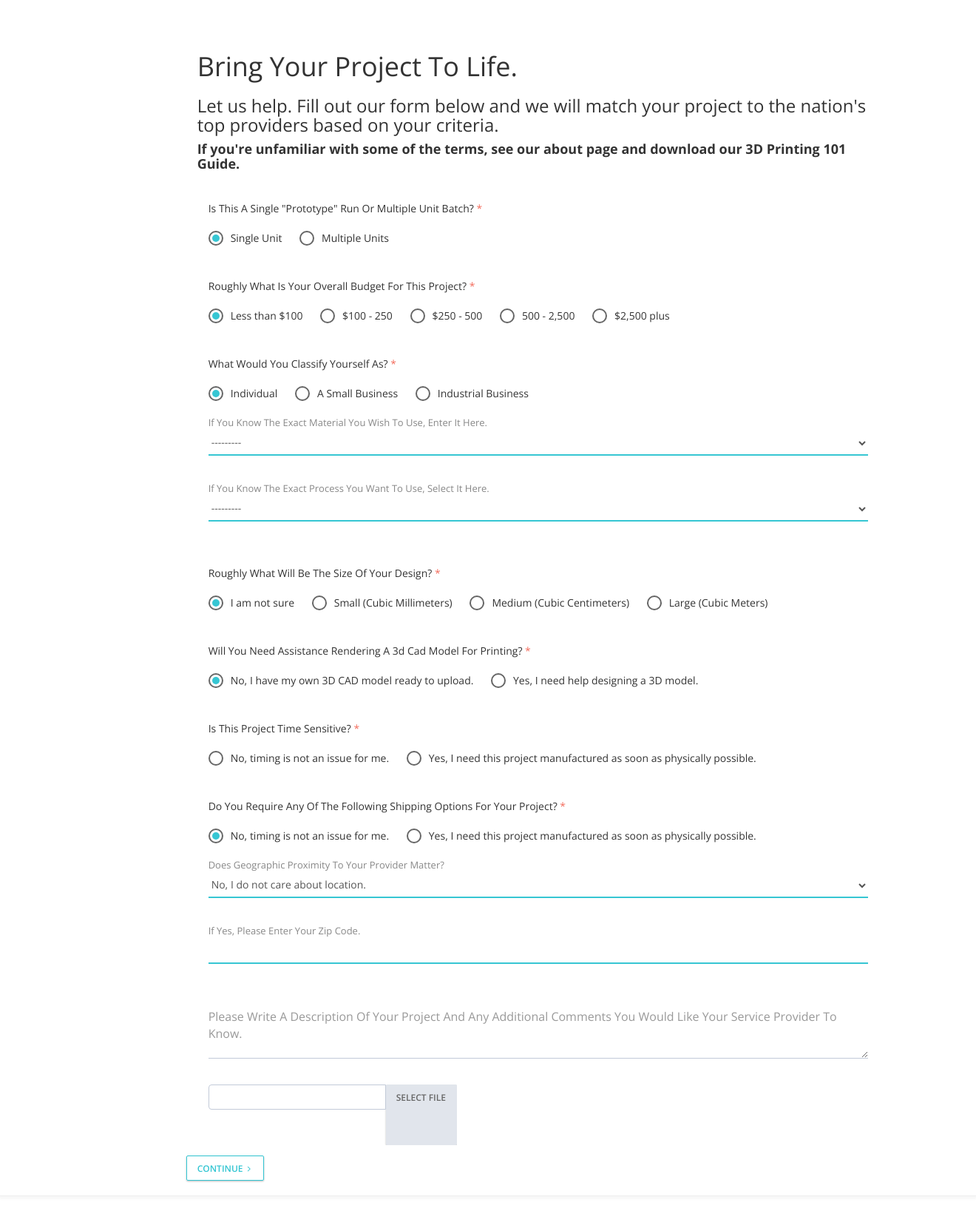
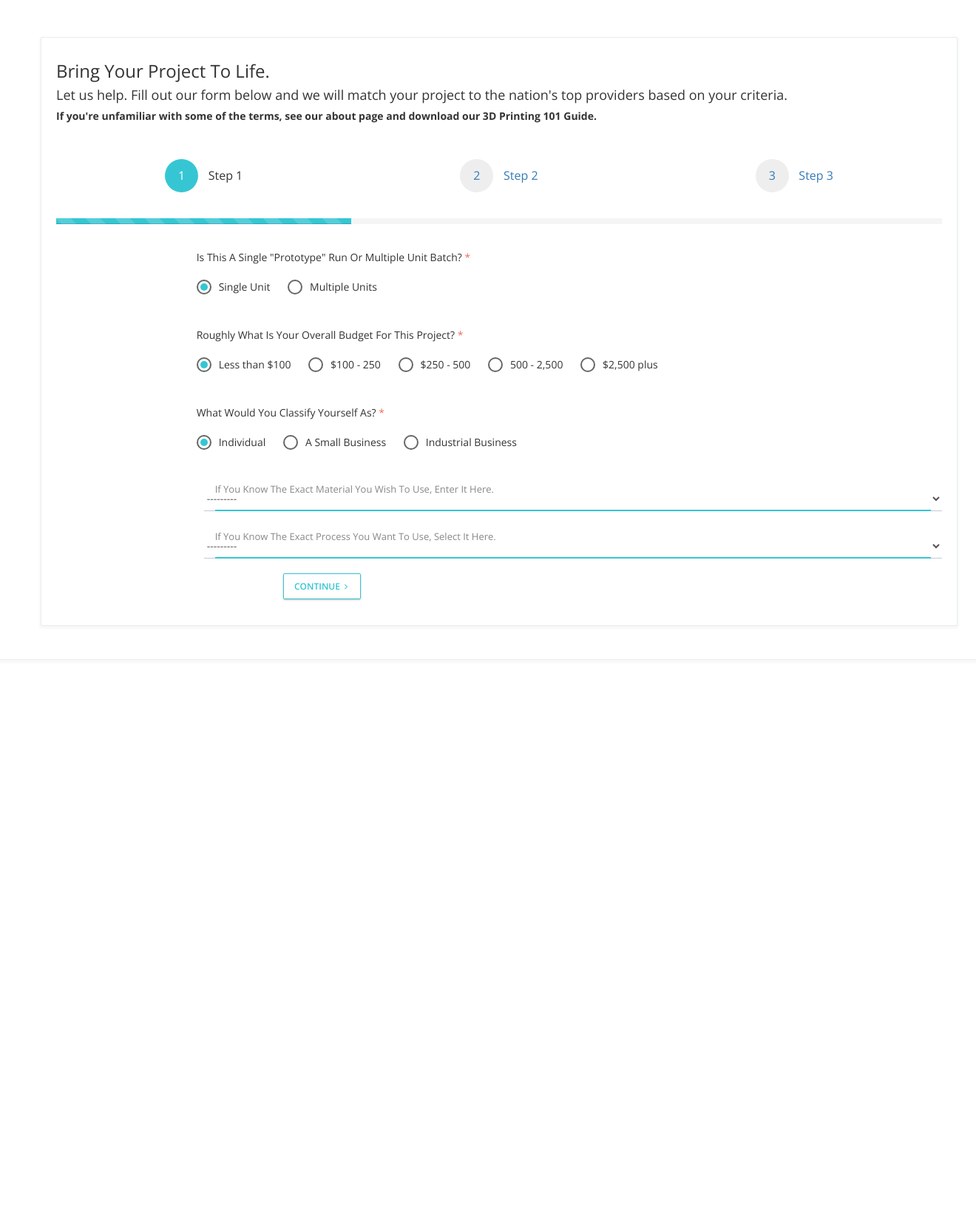
Before and after one commit to braininteractive/findyour3d, a Django app: page /customers/add/ in a window 1320 px wide. Shown: the part 200-1837 px from the top of the page at 74% size. After the commit the page ends 1092 px from the top, so only its background shows below. Run offline with Django 3.2, Linux system fonts and the light colour scheme; the visitor is signed in with stand-in values (Sample User, id 1); data that the repository does not hold is empty; some libraries are stand-ins or nearby versions.

Commit message:
Form wizard for static customer form

```diff
--- a/findyour3d/templates/customer/customer_form.html
+++ b/findyour3d/templates/customer/customer_form.html
@@ -13,22 +13,59 @@
 {% block content %}
 
     <div class="container">
+        <div class="portlet light bordered" id="form_wizard_1">
+            <div class="portlet-body form">
                 {% if form.errors %}
                     <div class="alert alert-danger">
                         {{ form.errors }}
                     </div>
                 {% endif %}
+                <h3>Bring Your Project To Life.</h3>
+                <h4>Let us help. Fill out our form below and we will match your project to the nation's top providers based on your criteria.</h4>
+                <h5 class="bold">If you're unfamiliar with some of the terms, see our about page and download our 3D Printing 101 Guide.</h5>
+                <form class="form-horizontal" action="" id="submit_form" method="POST">
+                {% csrf_token %}
+                    <div class="form-wizard">
+                        <div class="form-body">
+                            <ul class="nav nav-pills nav-justified steps">
+                                <li>
+                                    <a href="#tab1" data-toggle="tab" class="step">
+                                        <span class="number"> 1 </span>
+                                        <span class="desc">
+                                                    <i class="fa fa-check"></i> Step 1 </span>
+                                    </a>
+                                </li>
+                                <li>
+                                    <a href="#tab2" data-toggle="tab" class="step">
+                                        <span class="number"> 2 </span>
+                                        <span class="desc second_step">
+                                            <i class="fa fa-check"></i>
+                                                Step 2 </span>
+                                    </a>
+                                </li>
+                                <li>
+                                    <a href="#tab3" data-toggle="tab" class="step active">
+                                        <span class="number"> 3 </span>
+                                        <span class="desc third_step">
+                                                    <i class="fa fa-check"></i> Step 3 </span>
+                                    </a>
+                                </li>
+                            </ul>
+                            <div id="bar" class="progress progress-striped" role="progressbar">
+                                <div class="progress-bar progress-bar-success"> </div>
+                            </div>
+                            <div class="tab-content">
+                                <div class="alert alert-danger display-none">
+                                    <button class="close" data-dismiss="alert"></button>
+                                    You have some form errors. Please check below. </div>
+                                <div class="alert alert-success display-none">
+                                    <button class="close" data-dismiss="alert"></button>
+                                    Your form validation is successful! </div>
 
-        <div class="row">
-            <div class="col-md-9 col-md-offset-2">
-                <h1>Bring Your Project To Life.</h1>
-                <h3>Let us help. Fill out our form below and we will match your project to the nation's top providers based on your criteria.</h3>
-                <h4 class="bold">If you're unfamiliar with some of the terms, see our about page and download our 3D Printing 101 Guide.</h4>
-                <form action="" method="post">{% csrf_token %}
-                    <div class="form-actions">
+                                <div class="tab-pane active" id="tab1">
                                     {{ form.user }}
                                     <div class="form-group">
-                            <div class="col-md-12">
+                                        <div class="col-md-10 col-md-offset-2">
                                             <div class="form-group form-md-radios">
                                                 <p>
                                                     {{ form.prototype_type.label|title }}
@@ -51,7 +88,7 @@
                                     </div>
 
                                     <div class="form-group">
-                            <div class="col-md-12">
+                                        <div class="col-md-10 col-md-offset-2">
                                             <div class="form-group form-md-radios">
                                                 <p>
                                                     {{ form.budget.label|title }}
@@ -74,7 +111,7 @@
                                     </div>
 
                                     <div class="form-group">
-                            <div class="col-md-12">
+                                        <div class="col-md-10 col-md-offset-2">
                                             <div class="form-group form-md-radios">
                                                 <p>
                                                     {{ form.customer_type.label|title }}
@@ -96,7 +133,7 @@
                                         </div>
                                     </div>
 
-                        <div class="col-md-12">
+                                    <div class="col-md-10 col-md-offset-2">
                                         <div class="form-group form-md-line-input form-md-floating-label
                             {% if form.material.errors %}has-error{% endif %}">
                                             {{ form.material }}
@@ -104,7 +141,7 @@
                                         </div>
                                     </div>
 
-                        <div class="col-md-12">
+                                    <div class="col-md-10 col-md-offset-2">
                                         <div class="form-group form-md-line-input form-md-floating-label
                             {% if form.process.errors %}has-error{% endif %}">
                                             {{ form.process }}
@@ -112,8 +149,11 @@
                                         </div>
                                     </div>
 
+                                </div>
+
+                                <div class="tab-pane" id="tab2">
                                     <div class="form-group">
-                            <div class="col-md-12">
+                                        <div class="col-md-10 col-md-offset-2">
                                             <div class="form-group form-md-radios">
                                                 <p>
                                                     {{ form.size.label|title }}
@@ -136,7 +176,7 @@
                                     </div>
 
                                     <div class="form-group">
-                            <div class="col-md-12">
+                                        <div class="col-md-10 col-md-offset-2">
                                             <div class="form-group form-md-radios">
                                                 <p>
                                                     {{ form.need_assistance.label|title }}
@@ -159,7 +199,7 @@
                                     </div>
 
                                     <div class="form-group">
-                            <div class="col-md-12">
+                                        <div class="col-md-10 col-md-offset-2">
                                             <div class="form-group form-md-radios">
                                                 <p>
                                                     {{ form.is_time_sensitive.label|title }}
@@ -182,7 +222,7 @@
                                     </div>
 
                                     <div class="form-group">
-                            <div class="col-md-12">
+                                        <div class="col-md-10 col-md-offset-2">
                                             <div class="form-group form-md-radios">
                                                 <p>
                                                     {{ form.shipping.label|title }}
@@ -204,7 +244,10 @@
                                         </div>
                                     </div>
 
-                        <div class="col-md-12">
+
+                                </div>
+                                <div class="tab-pane" id="tab3">
+                                    <div class="col-md-10 col-md-offset-2">
                                         <div class="form-group form-md-line-input form-md-floating-label
                             {% if form.geo_matters.errors %}has-error{% endif %}">
                                             {{ form.geo_matters }}
@@ -212,7 +255,7 @@
                                         </div>
                                     </div>
 
-                        <div class="col-md-12">
+                                    <div class="col-md-10 col-md-offset-2">
                                         <div class="form-group form-md-line-input form-md-floating-label
                             {% if form.zip.errors %}has-error{% endif %}">
                                             {{ form.zip }}
@@ -220,7 +263,7 @@
                                         </div>
                                     </div>
 
-                        <div class="col-md-12">
+                                    <div class="col-md-10 col-md-offset-2">
                                         <div class="form-group form-md-line-input form-md-floating-label
                             {% if form.description.errors %}has-error{% endif %}">
                                             {{ form.description }}
@@ -228,7 +271,7 @@
                                         </div>
                                     </div>
 
-                        <div class="col-md-12">
+                                    <div class="col-md-10 col-md-offset-2">
                                         <div class="fileinput fileinput-new" data-provides="fileinput">
                                             <div class="input-group input-large">
                                                 <div class="form-control uneditable-input input-fixed input-medium" data-trigger="fileinput">
@@ -243,21 +286,30 @@
                                             </div>
                                         </div>
                                     </div>
+                                </div>
 
-
-                        {#                        {{ form|crispy }}#}
+                            </div>
+                        </div>
+                        <div class="form-actions">
                             <div class="row">
-                            <button type="submit" class="btn btn-outline green button-next"> Continue
+                                <div class="col-md-offset-3 col-md-9">
+                                    <a href="javascript:;" class="btn default button-previous">
+                                        <i class="fa fa-angle-left"></i> Back </a>
+                                    <a href="javascript:;" class="btn btn-outline green button-next"> Continue
                                         <i class="fa fa-angle-right"></i>
+                                    </a>
+                                    <button type="submit" class="btn green button-submit"> Submit
+                                        <i class="fa fa-check"></i>
                                     </button>
                                 </div>
                             </div>
+                        </div>
+                    </div>
                 </form>
-
+            </div>
         </div>
     </div>
 
-    </div>
 {% endblock content %}
 
 {% block extra_js %}
@@ -272,14 +324,14 @@
 {% endblock extra_js %}
 
 
-<div class="container">
-    <div class="row">
-        <div class="col-md-10">
-            <form action="" method="post">
-                {% csrf_token %}
-                {{ form|crispy }}
-                <button type="submit" class="btn btn-default">Submit</button>
-            </form>
-        </div>
-    </div>
-</div>
+{#<div class="container">#}
+{#    <div class="row">#}
+{#        <div class="col-md-10">#}
+{#            <form action="" method="post">#}
+{#                {% csrf_token %}#}
+{#                {{ form|crispy }}#}
+{#                <button type="submit" class="btn btn-default">Submit</button>#}
+{#            </form>#}
+{#        </div>#}
+{#    </div>#}
+{#</div>#}
```
Also changed, not shown: findyour3d/static/forms/js/form-wizard.min.js. Lines whose indentation alone changed are shown as unchanged.
